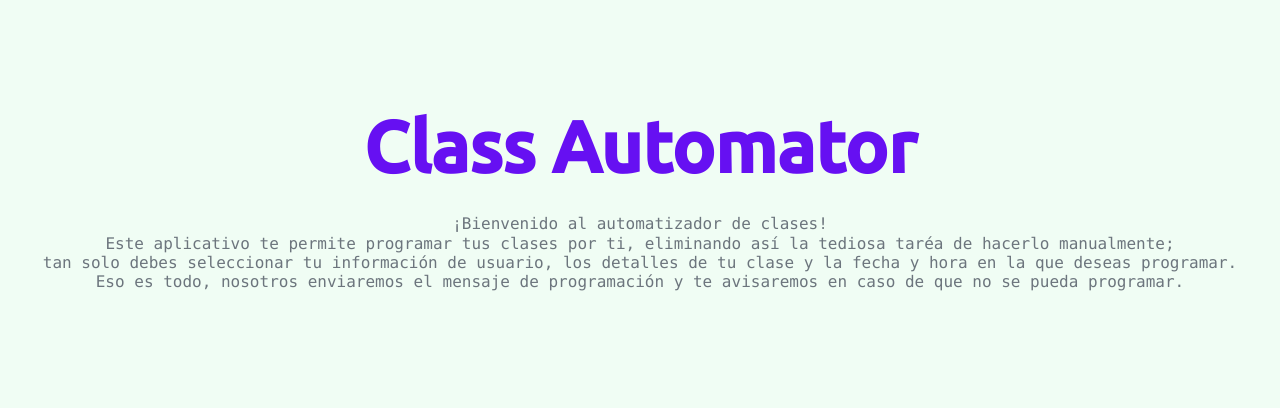
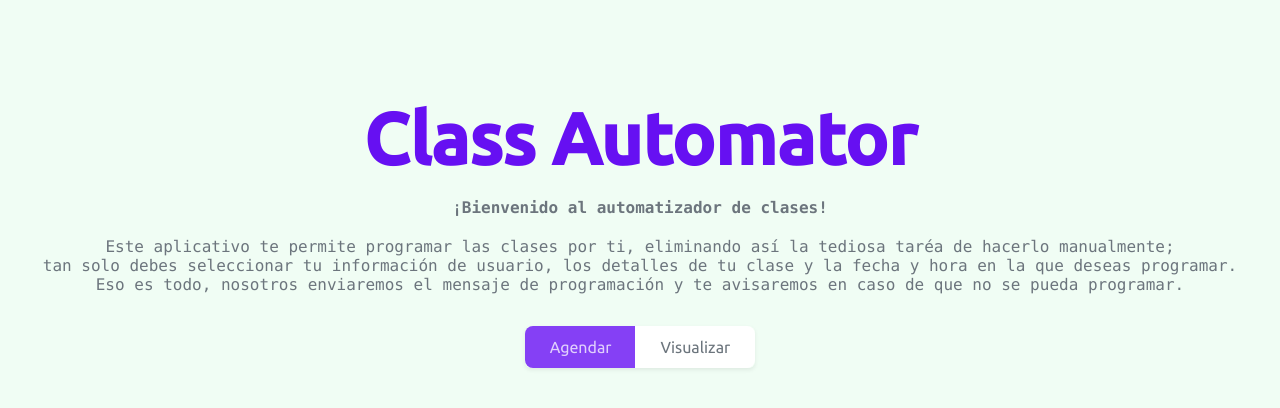
Before and after one commit to kevocde/class-automator, a Vue app in the folder public/: page /init in a window 1280 px wide. Shown: the top 408 px of the page. Built offline with nearby package versions, Linux system fonts and the light colour scheme.

Commit message:
[added] sección de botones y corrección de estilos

```diff
--- a/public/src/components/MainTitle.vue
+++ b/public/src/components/MainTitle.vue
@@ -4,11 +4,11 @@
 <template>
   <header class="container-fluid d-block title-container">
     <div class="py-5"></div>
-    <h1 class="py-2 mb-0 text-center display-2 fw-bold title">Class Automator</h1>
+    <h1 class="mb-0 text-center display-2 fw-bold title">Class Automator</h1>
     <div class="py-2"></div>
-    <p class="text-center h6 text-secondary font-monospace description">
-      ¡Bienvenido al automatizador de clases!<br>
-      Este aplicativo te permite programar tus clases por ti, eliminando  así la tediosa taréa de hacerlo manualmente;<br>
+    <p class="mb-0 text-center h6 text-secondary font-monospace description">
+      <strong>¡Bienvenido al automatizador de clases!</strong><br><br>
+      Este aplicativo te permite programar las clases por ti, eliminando  así la tediosa taréa de hacerlo manualmente;<br>
       tan solo debes seleccionar tu información de usuario, los detalles de tu clase y la fecha y hora en la que deseas programar.<br>
       Eso es todo, nosotros enviaremos el mensaje de programación y te avisaremos en caso de que no se pueda programar.
     </p>
--- /dev/null
+++ b/public/src/components/Navigator.vue
@@ -0,0 +1,51 @@
+<script>
+import { RouterLink } from "vue-router";
+
+export default {
+  data() {
+    return {
+      activeClass: 'active'
+    }
+  }
+}
+</script>
+
+<template>
+  <nav class="container-fluid navigator d-flex justify-content-center">
+      <ul class="btn-group shadow-sm p-0 m-0 navigator-list">
+        <li class="btn btn-lg fs-6 px-4 py-2 navigator-item">
+          <RouterLink to="init" active-class="active" class="navigator-item-link">Agendar</RouterLink>
+        </li>
+        <li class="btn btn-lg fs-6 px-4 py-2 navigator-item">
+          <RouterLink to="list" active-class="active" class="navigator-item-link">Visualizar</RouterLink>
+        </li>
+      </ul>
+  </nav>
+</template>
+
+<style scoped lang="sass">
+  @import "~bootstrap/scss/bootstrap-utilities.scss"
+
+  .navigator
+    .navigator-list
+      list-style: none
+
+      .navigator-item
+        background-color: $white
+
+        &:hover
+          background-color: $indigo-300
+
+          .navigator-item-link
+            color:  $indigo-100
+
+        &:has(.navigator-item-link.active)
+          background-color: $indigo-400
+
+          .navigator-item-link
+            color:  $indigo-100
+
+        .navigator-item-link
+          text-decoration: none
+          color: $text-muted
+</style>
--- a/public/src/views/InitView.vue
+++ b/public/src/views/InitView.vue
@@ -1,7 +1,10 @@
 <script setup>
 import MainTitle from '../components/MainTitle.vue'
+import Navigator from '../components/Navigator.vue'
 </script>
 
 <template>
   <MainTitle />
+  <div class="py-3"></div>
+  <Navigator />
 </template>
```
